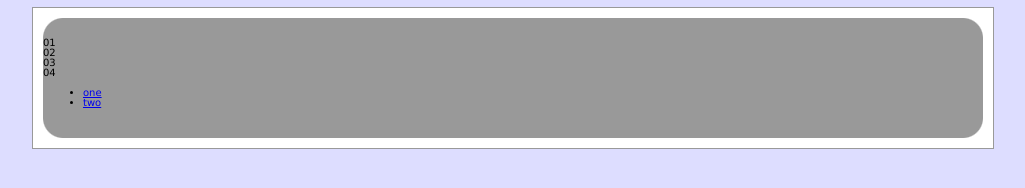
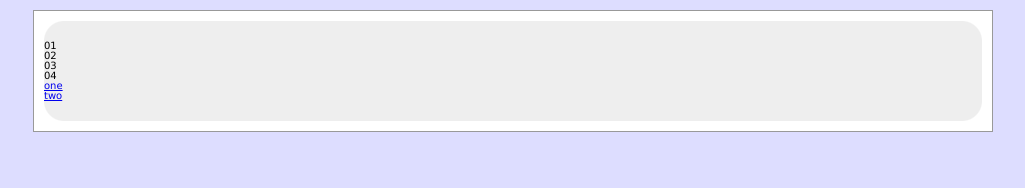
Before and after one commit to coreyti/screen-doors, a plain HTML site: page index.html in a window 1280 px wide. Shown: the whole page, without its empty margins (127-1152 px from the left). Drawn offline with Linux system fonts and the light colour scheme.

Commit message:
now forcing the .container into layout mode (via zoom), to resolve IE layout issues.  did some file renaming.

```diff
--- a/index.html
+++ b/index.html
@@ -5,29 +5,27 @@
 <head>
   <meta http-equiv="Content-Type" content="text/html; charset=utf-8"/>
   <title>screen-doors (examples)</title>
-  <link href='public/stylesheets/base.css' media='all' rel='stylesheet' type='text/css'/>
+  <link href='public/stylesheets/base.css'         rel='stylesheet' type='text/css'/>
+  <link href='public/stylesheets/screen-doors.css' rel='stylesheet' type='text/css'/>
 
-  <!--[if lt IE 8]>
-    <script type='text/javascript' src='public/javascripts/ie8.js'></script>
-  <![endif]-->
-
-  <!--[if lt IE 7]>
-    <link type='text/css' rel='stylesheet' href='public/stylesheets/ie_overrides.css' media='all' />
-  <![endif]-->
+  <!--[if lt IE 8]><script type='text/javascript' src='public/javascripts/ie8.js'></script><![endif]-->
+  <!--[if lt IE 7]><link type='text/css' rel='stylesheet' href='public/stylesheets/screen-doors.ie.css' media='all' /><![endif]-->
 </head>
 
 <body>
   <div id='page'>
     <div class='container'>
       <div class='content'>
-        <div>01</div>
-        <div>02</div>
-        <div>03</div>
-        <div>04</div>
+        <div>
+          <div>01</div>
+          <div>02</div>
+          <div>03</div>
+          <div>04</div>
+        </div>
 
         <ul>
-          <li><a href="/one">one</a></li>
-          <li><a href="/two">two</a></li>
+          <li><a href="#">one</a></li>
+          <li><a href="#">two</a></li>
         </ul>
       </div>
     </div>
--- a/public/stylesheets/base.css
+++ b/public/stylesheets/base.css
@@ -1,79 +1,72 @@
+
+/* Reset                                                                     */
+/* ========================================================================= */
+
+  html, body, div, span, applet, object, iframe,
+  h1, h2, h3, h4, h5, h6, p, blockquote, pre,
+  a, abbr, acronym, address, big, cite, code,
+  del, dfn, em, font, img, ins, kbd, q, s, samp,
+  small, strike, strong, sub, sup, tt, var,
+  b, u, i, center,
+  dl, dt, dd, ol, ul, li,
+  fieldset, form, label, legend,
+  table, caption, tbody, tfoot, thead, tr, th, td {
+    background: transparent;
+    border: 0;
+    font-family: "Lucida Grande", "Trebuchet MS", Verdana, sans-serif;
+    font-size: 1em;
+    font-weight: normal;
+    margin: 0;
+    outline: 0;
+    padding: 0;
+    vertical-align: baseline;
+  }
+
+  html, body {
+    font-size: 10px;
+    line-height: 1;
+  }
+
+  ol, ul {
+    list-style: none;
+  }
+
+  blockquote, q {
+    quotes: none;
+  }
+
+  :focus {
+    outline: 0;
+  }
+
+  ins {
+    text-decoration: none;
+  }
+
+  del {
+    text-decoration: line-through;
+  }
+
+  table {
+    border-collapse: collapse;
+    border-spacing: 0;
+  }
+
 
 /* Page                                                                      */
 /* ========================================================================= */
 
   body {
     background: #DDF;
-    font:       10px "Lucida Grande", "Trebuchet MS", Verdana, sans-serif;
   }
 
   div#page {
     background: #FFF;
-    width:      940px;
-    margin:     0 auto;
-    padding:    10px;
-    outline:    1px solid #999;
+    width:      958px;
+    margin:     10px auto;
+    border:     1px solid #999;
   }
 
-
-/* Container                                                                 */
-/* ========================================================================= */
-
-  @media screen and (-webkit-min-device-pixel-ratio:0) {
-    .container {
-      padding: 20px 0;
-    }
+  div.container {
+    margin:     10px;
   }
-
-  .container {
-    position:   relative;
-    background: #999;
-  }
-
-  .container:before {
-    position:   absolute;
-    top:        0;
-    left:       0;
-    z-index:    0;
-    background: url(../images/corner_ne.png) no-repeat top right;
-    content:    url(../images/corner_nw.png);
-    display:    block;
-    width:      100%;
-    height:     20px;
-  }
-
-  .container:after {
-    position:   absolute;
-    bottom:     0;
-    left:       0;
-    z-index:    0;
-    background: url(../images/corner_se.png) no-repeat top right;
-    content:    url(../images/corner_sw.png);
-    display:    block;
-    width:      100%;
-    height:     20px;
-  }
-
-  /* clear fix ------------------------------------------------------------- */
-
-  .container > div.content:after {
-    content:      '.';
-    display:      block;
-    clear:        both;
-    visibility:   hidden;
-    height:       0;
-    line-height:  1;
-  }
-
-  .container > div.content {
-    display:      inline-block;
-    line-height:  1;
-  }
-
-  html[xmlns] .container > div.content {
-    display:    block;
-  }
-
-  * html .container > div.content {
-    height:     1%;
-  }
--- /dev/null
+++ b/public/stylesheets/screen-doors.css
@@ -0,0 +1,62 @@
+
+/* Container                                                                 */
+/* ========================================================================= */
+
+  @media screen and (-webkit-min-device-pixel-ratio:0) {
+    .container {
+      padding: 20px 0;
+    }
+  }
+
+  .container {
+    background: #EEE;
+    position:   relative;
+  }
+
+  .container:before {
+    position:   absolute;
+    top:        0;
+    left:       0;
+    z-index:    0;
+    background: url(../images/corner_ne.png) no-repeat top right;
+    content:    url(../images/corner_nw.png);
+    display:    block;
+    width:      100%;
+    height:     20px;
+  }
+
+  .container:after {
+    position:   absolute;
+    bottom:     0;
+    left:       0;
+    z-index:    0;
+    background: url(../images/corner_se.png) no-repeat top right;
+    content:    url(../images/corner_sw.png);
+    display:    block;
+    width:      100%;
+    height:     20px;
+  }
+
+  /* clear fix ------------------------------------------------------------- */
+
+  .container > div.content:after {
+    content:      '.';
+    display:      block;
+    clear:        both;
+    visibility:   hidden;
+    height:       0;
+    line-height:  1;
+  }
+
+  .container > div.content {
+    display:      inline-block;
+    line-height:  1;
+  }
+
+  html[xmlns] .container > div.content {
+    display:    block;
+  }
+
+  * html .container > div.content {
+    height:     1%;
+  }
--- a/public/stylesheets/ie_overrides.css
+++ b/public/stylesheets/screen-doors.ie.css
@@ -1,5 +1,9 @@
 /* IE 6 overrides                                                            */
 /* ========================================================================= */
+
+  .container {
+    zoom: 1;
+  }
 
   .container:before {
     background-image: url(../images/8bit/corner_ne.png);
```
